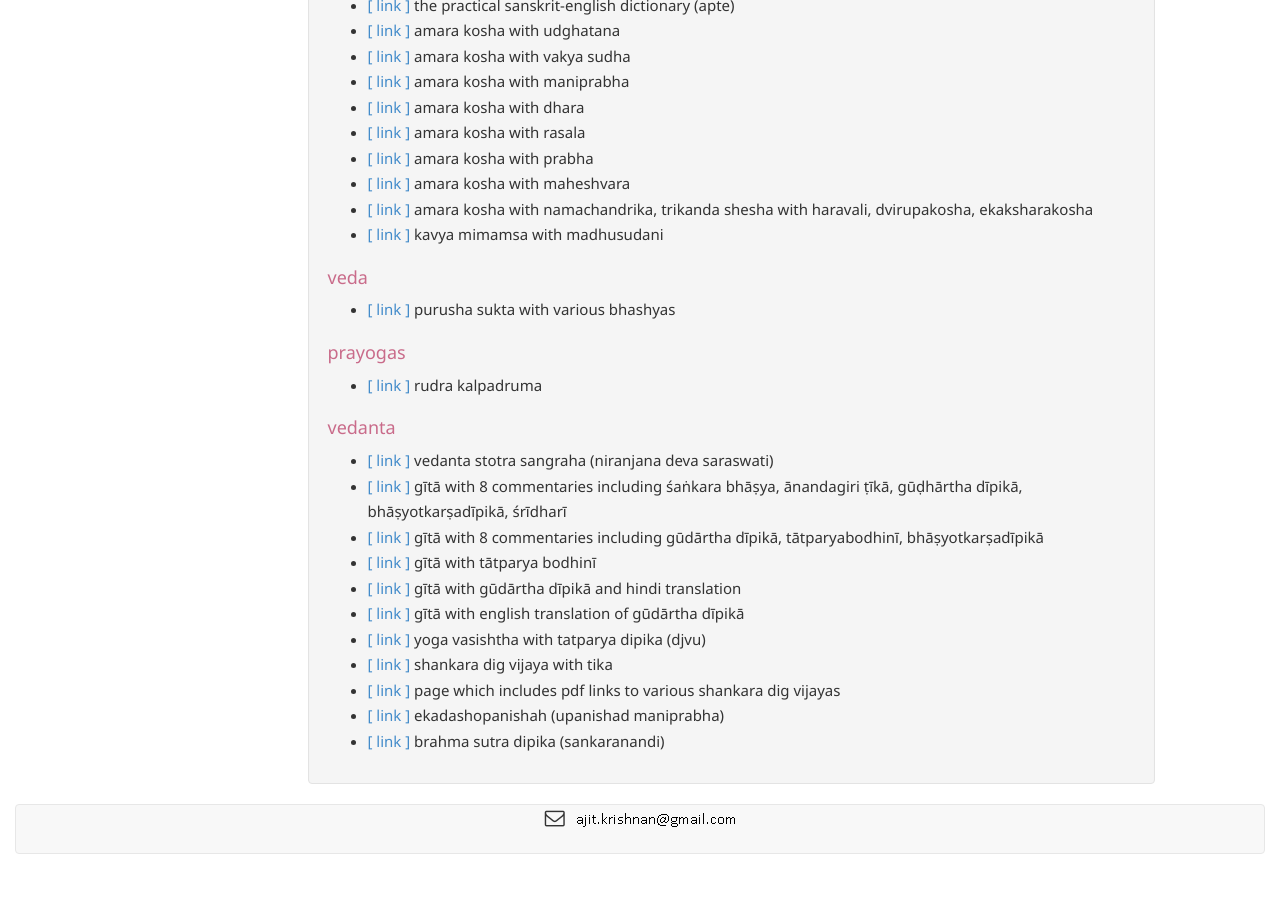
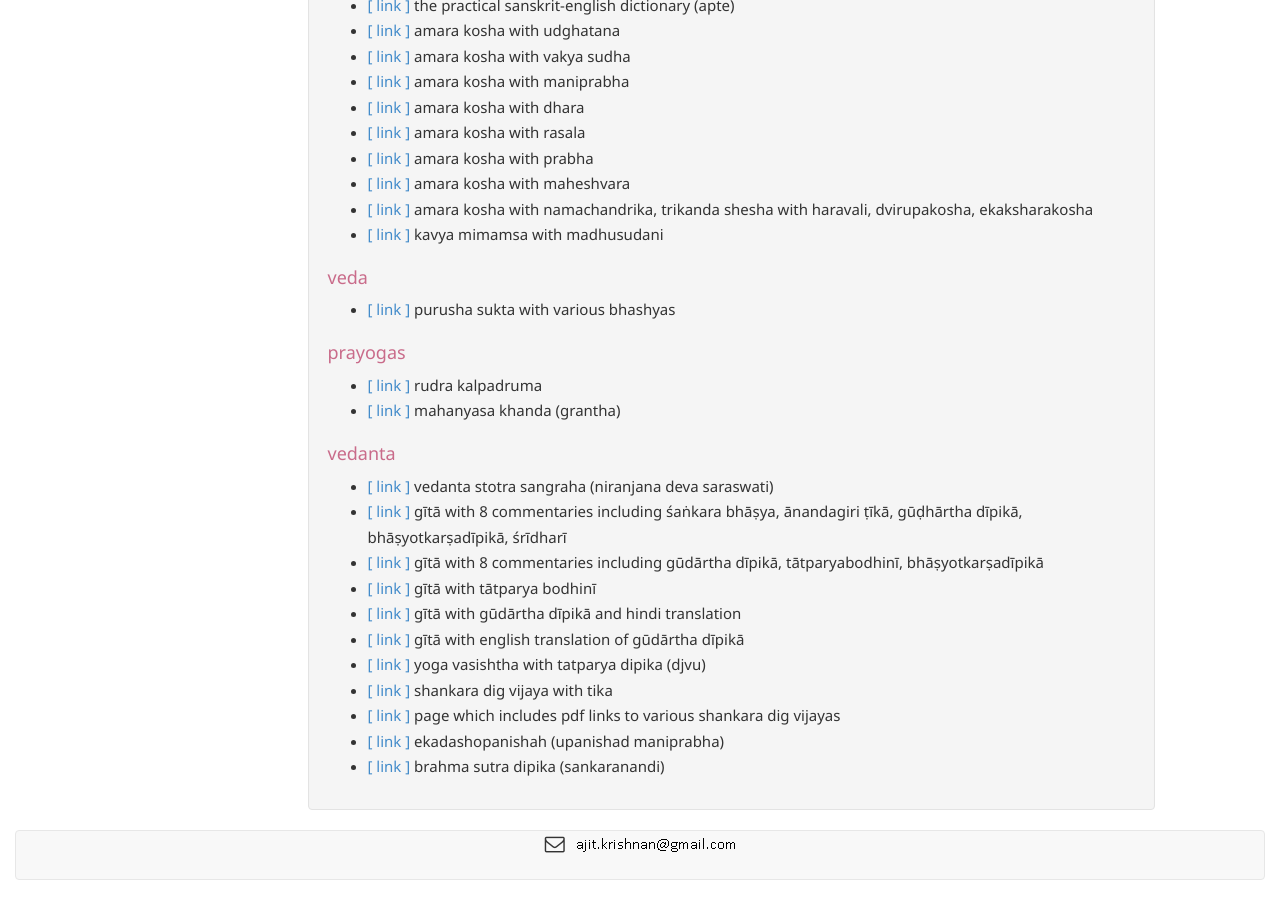
Before and after one commit to aupasana/aupasana.github.io, a Jekyll site: the page built from pages/sanskrit/links.md, in a window 1280 px wide and 900 px high, scrolled down 2210 px. Built offline with Jekyll 4.4.1, drawn with Linux system fonts in a browser that asks for light colours; nearby versions of some CDN libraries; before the commit the page ends 3084 px from its top, so only the background shows below that.

Commit message:
Update links.md

```diff
--- a/pages/sanskrit/links.md
+++ b/pages/sanskrit/links.md
@@ -197,8 +197,10 @@ The links below mostly reference works on http://www.archive.org
 ## prayogas
 
 * [[ link ]][rk] rudra kalpadruma
+* [[ link ]][mk] mahanyasa khanda (grantha)
 
 [rk]: https://archive.org/details/RudraKalpadrumaWithRudraSutraDvivediJagannathSharma
+[mk]: https://archive.org/details/in.ernet.dli.2015.495528
 
 ## vedanta
 
```
